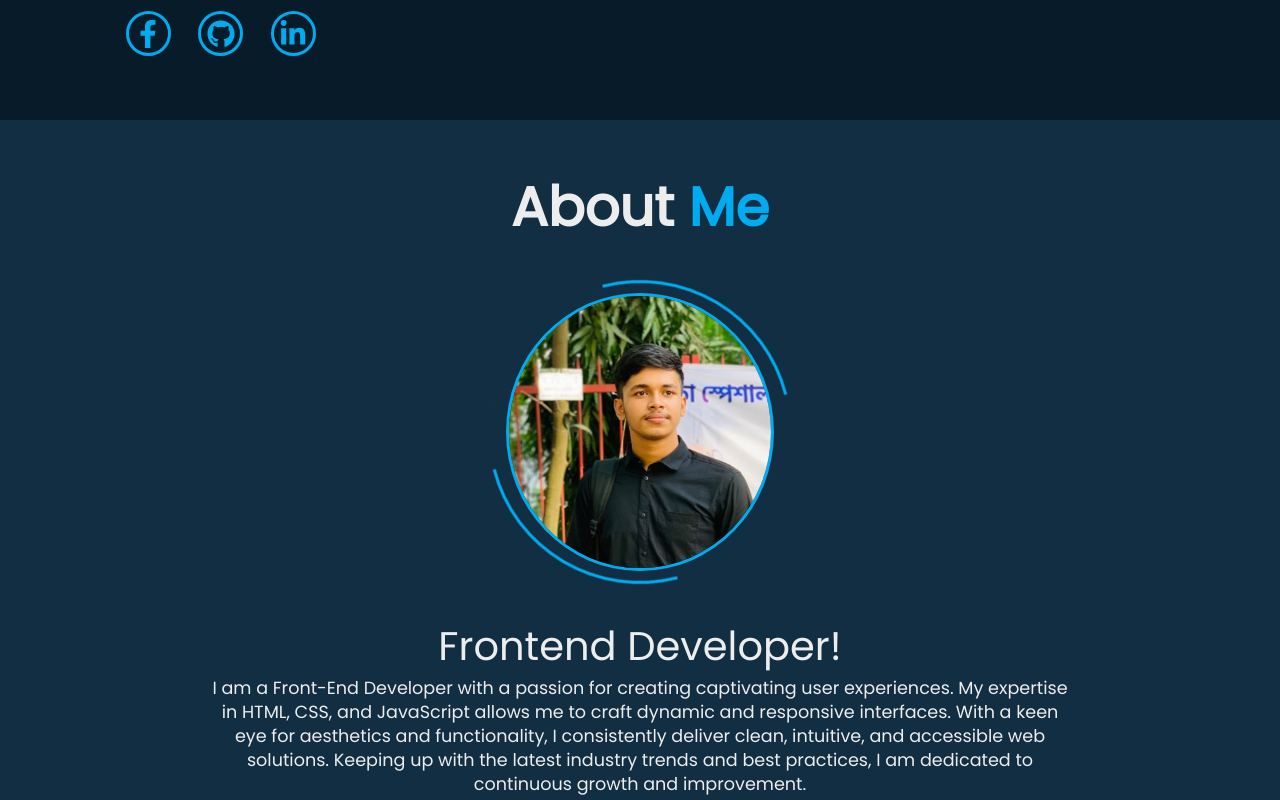
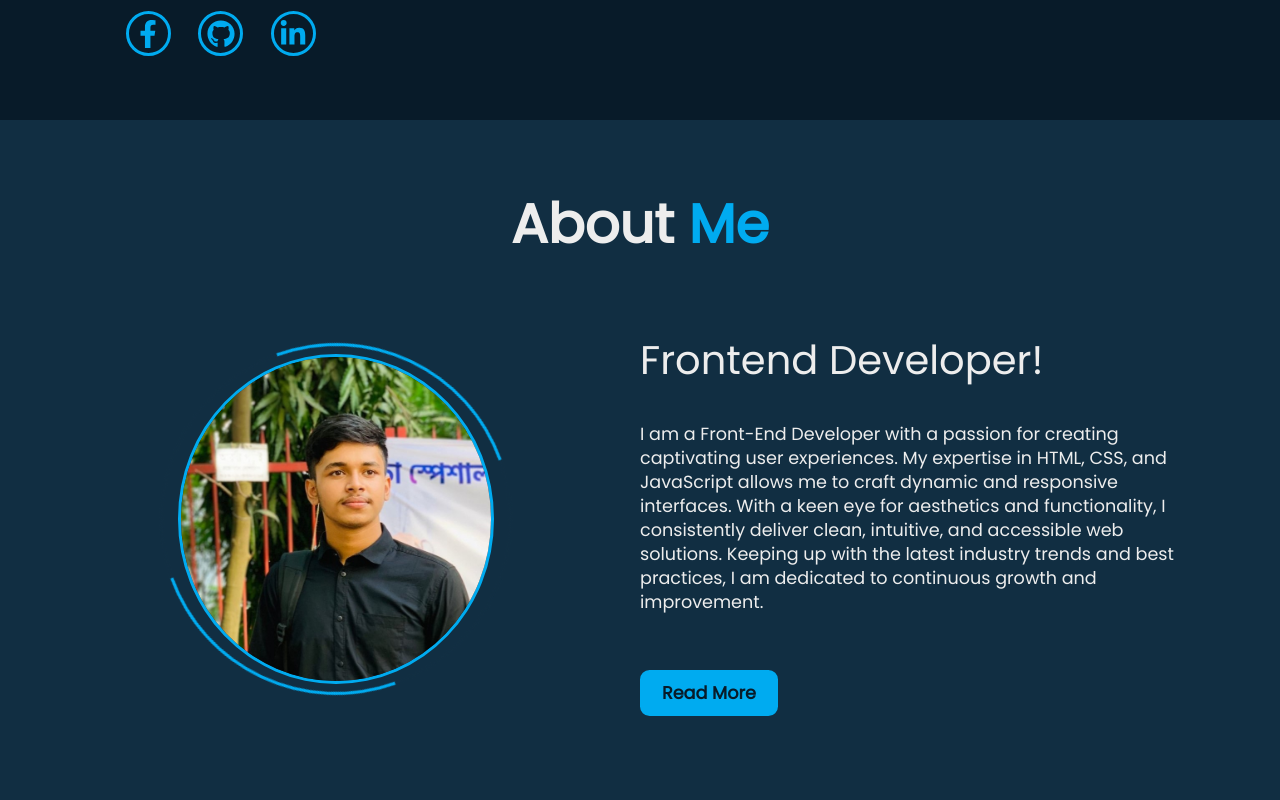
Before and after one commit to ashfakhossain15/portfolio-ashfakhossain15, a React (Vite) app: page /about in a window 1280 px wide. Shown: the part 680-1480 px from the top of the page. Built offline with nearby package versions, Linux system fonts and the light colour scheme.

Commit message:
fix some issue

```diff
--- a/src/Components/Pages/About/About.jsx
+++ b/src/Components/Pages/About/About.jsx
@@ -7,26 +7,28 @@ const About = () => {
         <h1 className="heading">
           About <span>Me</span>
         </h1>
-        <div className="about-img">
+        <div className="flex flex-col  md:grid md:grid-cols-2 items-center md:justify-around  px-10 md:px-24 mt-8">
+          <div className="about-img  md:ml-16 ">
             <img src="/1671526779462-01.jpeg" alt="" />
             <span className="circle-spin"></span>
           </div>
 
-        <div className="about-content">
-          <h2>Frontend Developer!</h2>
-          <p className="text-base">
+          <div className="about-content space-y-8  text-center md:text-left mt-8">
+            <h2 className=" mb-4">Frontend Developer!</h2>
+            <p className="text-base ">
               I am a Front-End Developer with a passion for creating captivating
               user experiences. My expertise in HTML, CSS, and JavaScript allows
               me to craft dynamic and responsive interfaces. With a keen eye for
               aesthetics and functionality, I consistently deliver clean,
-            intuitive, and accessible web solutions. Keeping up with the latest
-            industry trends and best practices, I am dedicated to continuous
-            growth and improvement.
+              intuitive, and accessible web solutions. Keeping up with the
+              latest industry trends and best practices, I am dedicated to
+              continuous growth and improvement.
             </p>
-          <div className="btn-box buttons">
+            <div className="btn-box buttons ">
               <Link className="button-box  my-6 px-5 py-2">
-              <button className="font-light">Read More</button>
+                <button className="font-semibold">Read More</button>
               </Link>
+            </div>
           </div>
         </div>
       </div>
--- a/src/index.css
+++ b/src/index.css
@@ -43,16 +43,6 @@ nav a:hover {
 
 .name {
   animation: name 0.9s cubic-bezier(0.19, -0.27, 0.18, 1.97);
-}
-@keyframes name {
-  0% {
-    opacity: 0;
-    transform: translateX(-100px);
-  }
-  100% {
-    opacity: 100;
-    transform: translateX(0);
-  }
 }
 
 .header.sticky {
@@ -244,12 +234,10 @@ nav a:hover {
 }
 
 .about {
-  padding: 2% 9% 0%;
-  display: flex;
-  justify-content: center;
-  align-items: center;
+  min-height: auto;
+
   background: var(--second-bg-color);
-  flex-direction: column;
+
   gap: 2rem;
 }
 .heading {
@@ -262,8 +250,8 @@ nav a:hover {
 }
 .about-img {
   position: relative;
-  width: 19rem;
-  height: 19rem;
+  width: 22rem;
+  height: 22rem;
   border-radius: 50%;
   display: flex;
   align-items: center;
@@ -272,7 +260,7 @@ nav a:hover {
 .about-img img {
   border: 0.2rem solid var(--main-color);
   border-radius: 50%;
-  width: 88%;
+  width: 90%;
 }
 .about-img .circle-spin {
   position: absolute;
@@ -289,7 +277,6 @@ nav a:hover {
   animation: aboutSpinner 8s linear infinite;
 }
 .about-content {
-  text-align: center;
 }
 .about-content h2 {
   font-size: 2.5rem;
@@ -311,7 +298,6 @@ nav a:hover {
   display: flex;
   justify-content: center;
   align-items: center;
-  min-height: auto;
   flex-direction: column;
   padding-bottom: 4rem;
 }
@@ -387,7 +373,6 @@ nav a:hover {
 }
 .skills {
   padding: 4% 4%;
-  min-height: auto;
   background: var(--second-bg-color);
   padding-bottom: 5rem;
 }
@@ -576,6 +561,16 @@ nav a:hover {
     transform: translateY(0);
   }
 }
+@keyframes name {
+  0% {
+    opacity: 0;
+    transform: translateX(-100px);
+  }
+  100% {
+    opacity: 100;
+    transform: translateX(0);
+  }
+}
 
 /* Breakpoint */
 
```
Lines whose indentation alone changed are shown as unchanged.
